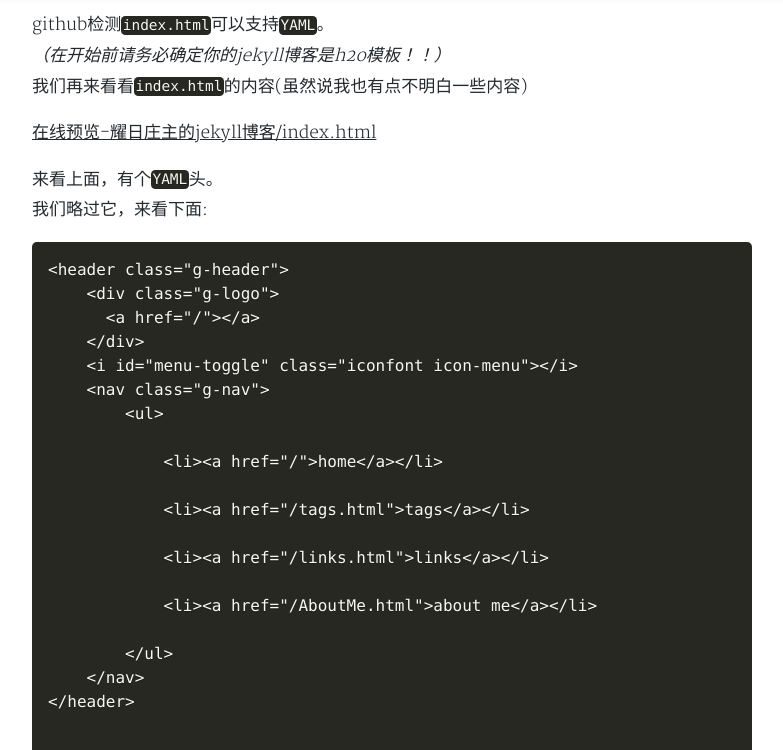
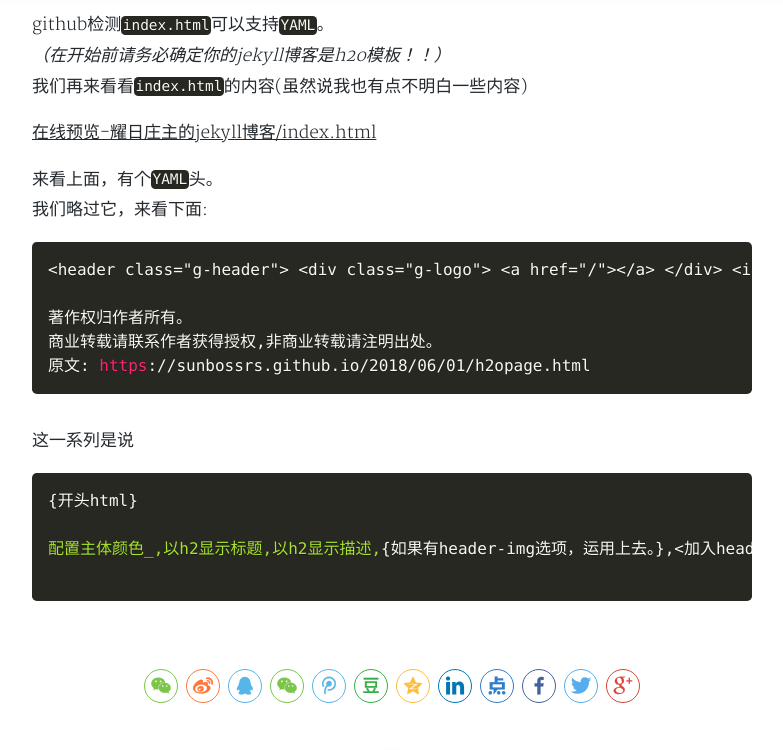
Before and after one commit to Sunbertrs/sunbossrs-blog-v1, a Jekyll site: the page built from _posts/2018-06-01-h2opage.md, in a window 1280 px wide and 1400 px high, scrolled down 810 px. Shown: the top 750 px of the window, without its empty margins (248-1031 px from the left). Built offline with Jekyll 4.4.1, drawn with Linux system fonts in a browser that asks for light colours; nearby versions of some CDN libraries; a style sheet for code colours, icons or effects is not loaded; some of the changed text lies outside the part shown.

Commit message:
Update 2018-06-01-h2opage.md

````diff
--- a/_posts/2018-06-01-h2opage.md
+++ b/_posts/2018-06-01-h2opage.md
@@ -22,16 +22,11 @@
 来看上面，有个`YAML`头。
 我们略过它，来看下面:
 ```css
-{% include header.html %}
+<header class="g-header"> <div class="g-logo"> <a href="/"></a> </div> <i id="menu-toggle" class="iconfont icon-menu"></i> <nav class="g-nav"> <ul> <li><a href="/">home</a></li> <li><a href="/tags.html">tags</a></li> <li><a href="/links.html">links</a></li> <li><a href="/AboutMe.html">about me</a></li> </ul> </nav> </header> <div class="g-banner home-banner banner-theme-default" data-theme="default"> <h2></h2 <h3></h3>
 
-<div class="g-banner home-banner {{ site.theme-color | prepend: 'banner-theme-' }}" data-theme="{{ site.theme-color }}">
-
-    <h2>{{ page.home-title }}</h2
-    <h3>{{ page.description }}</h3>
-    {% if page.header-img %}
-    <img class="header-img" src="{{ page.header-img | prepend: site.baseurl }}" alt="">
-
-    {% endif %}
+著作权归作者所有。
+商业转载请联系作者获得授权,非商业转载请注明出处。
+原文: https://sunbossrs.github.io/2018/06/01/h2opage.html
 ```
 这一系列是说
 ```css
````
